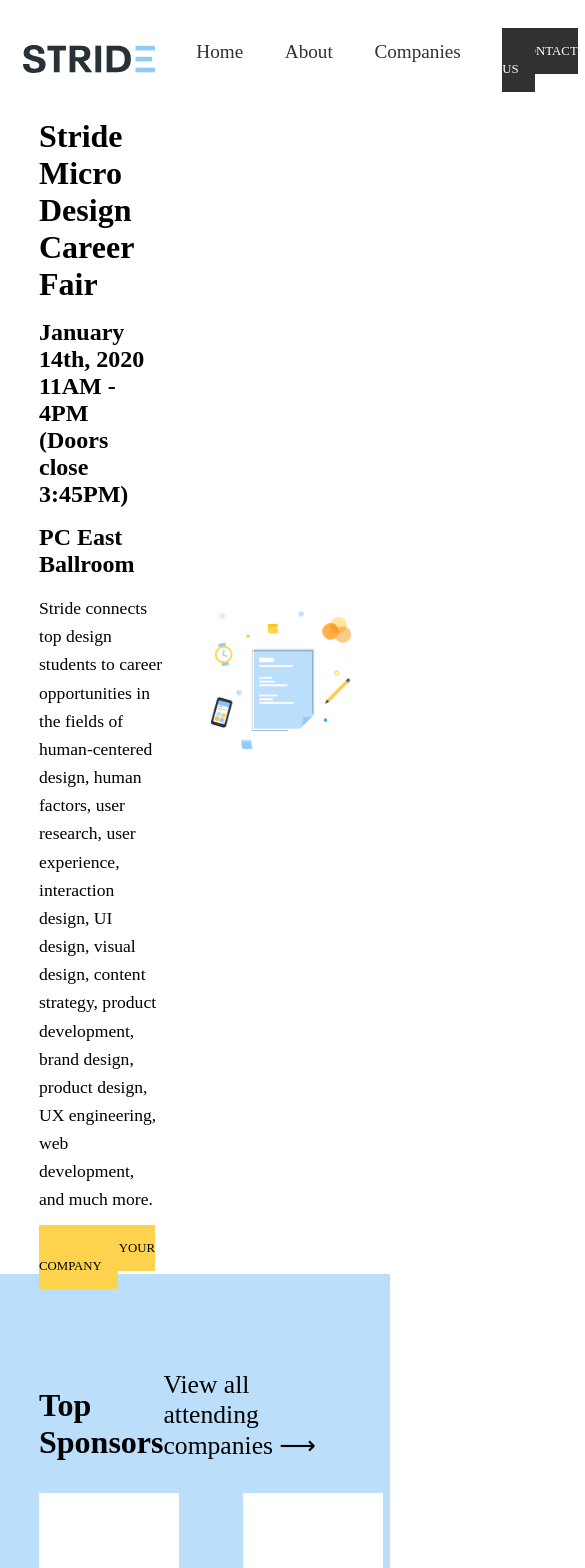
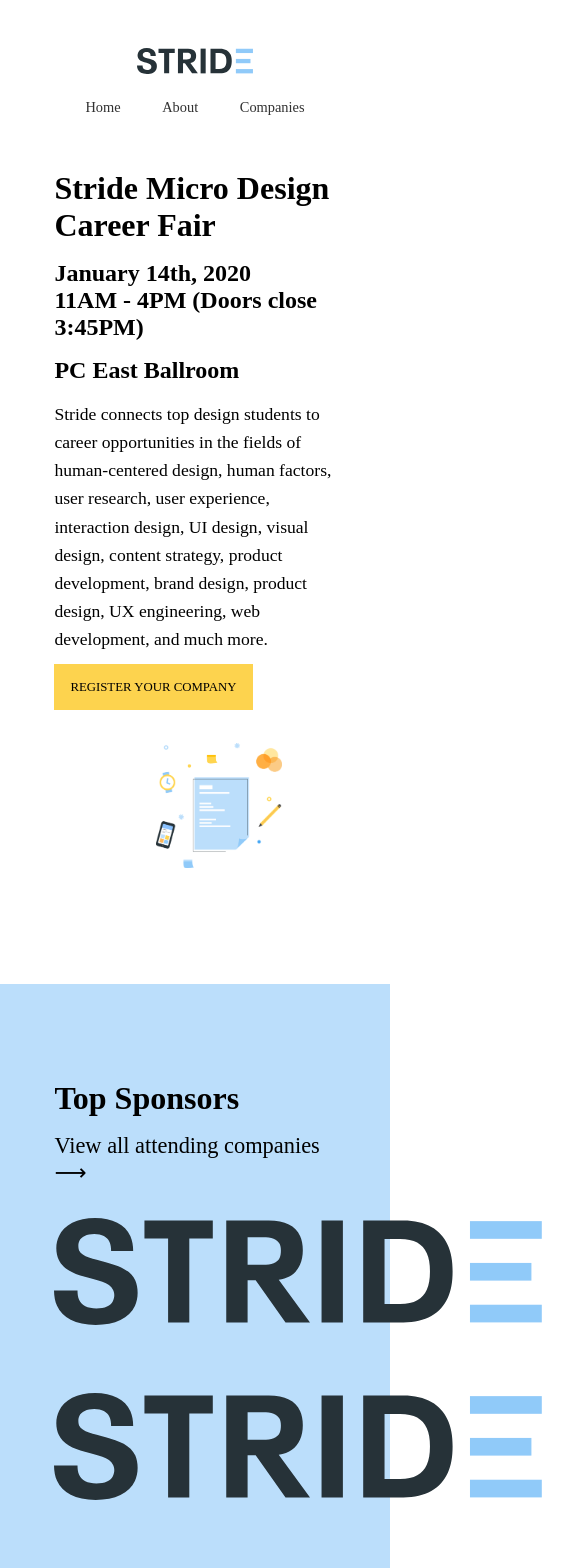
Before and after one commit to ucsddesignco/stride22, a React (Create React App) app: page / in a window 390 px wide. Shown: the top 1568 px of the page, 585 px wide, since content can reach past the window. Built offline with nearby package versions, Linux system fonts and the light colour scheme; a web font is replaced by a local one.

Commit message:
Add mobile styling for home page

```diff
--- a/src/components/Home/Landing/style.css
+++ b/src/components/Home/Landing/style.css
@@ -1,5 +1,6 @@
 .landing {
-    padding: 0 10vw;
+    padding: 0 8vw;
+    height: 90vh;
     display: flex;
     align-items: center;
     font-family: 'Neue Plak';
@@ -32,3 +33,13 @@
     padding: 3rem 0 5rem 3rem;
     width: 45%;
 }
+
+@media screen and (max-width: 1000px) {
+    .landing {
+        flex-direction: column;
+        padding: 3.4rem;
+    }
+    .landing__content {
+        width: 100%;
+    }
+}
--- a/src/components/Home/Sponsor/style.css
+++ b/src/components/Home/Sponsor/style.css
@@ -1,6 +1,6 @@
 .sponsors {
     background-color: #bbdefb;
-    padding: 6rem 10vw;
+    padding: 6rem 8vw;
 }
 
 .sponsors__header {
@@ -16,25 +16,41 @@
 }
 
 .sponsors__header > a {
-    font-size: 1.6rem;
+    font-size: 1.4rem;
     font-family: 'Neue Plak';
     margin-bottom: 2rem;
+    text-decoration: none;
+    color: #000;
 }
 
 .sponsors__list {
     display: grid;
     grid-template-columns: 1fr 1fr 1fr 1fr;
-    gap: 4rem;
+    gap: 2rem;
 }
 
-.sponsors__card {
-    background-color: #fff;
-    height: 200px;
-    display: flex;
-    align-items: center;
-    justify-content: center;
+.sponsors .attending-card {
+    margin: 1.2rem;
 }
 
-.sponsors__card > img {
-    width: 140px;
+.sponsors__list > .attending-card > img {
+    width: 80%;
 }
+
+@media screen and (max-width: 1024px) {
+    .sponsors {
+        padding: 6rem 3.4rem;
+    }
+    .sponsors__header {
+        flex-direction: column;
+        align-items: flex-start;
+    }
+    .sponsors__header > h1 {
+        margin-bottom: 1rem;
+    }
+    .sponsors__list {
+        display: grid;
+        grid-template-columns: 1fr 1fr;
+        gap: 4rem;
+    }
+}
--- a/src/components/Navbar/style.css
+++ b/src/components/Navbar/style.css
@@ -1,9 +1,8 @@
 nav {
-    height: 14vh;
     display: flex;
     align-items: center;
     justify-content: space-between;
-    padding: 0 6vw;
+    padding: 8vh 6vw 0vh 6vw;
 }
 
 nav > img {
@@ -19,6 +18,7 @@
 nav > ul > li {
     text-decoration: none;
     margin-left: 2.6rem;
+    position: relative;
 }
 
 nav > ul > li > a {
@@ -27,8 +27,15 @@
     color: #313131;
 }
 
-nav > ul > li > a:hover {
-
+nav > ul > li > a:hover::after {
+    color: #aaa;
+    position: absolute;
+    width: 4px;
+    height: 2px;
+    top: 0;
+    right: -10px;
+    bottom: 0;
+    content: "";
 }
 
 #contact-button {
@@ -38,3 +45,25 @@
     font-family: 'NB International Mono';
     font-size: 0.8rem;
 }
+
+@media screen and (max-width: 1024px) {
+    nav {
+        flex-direction: column;
+        height: 8vh;
+        padding-top: 3rem;
+    }
+
+    nav > img {
+        height: 1.6rem;
+    }
+
+    nav > ul > li > a {
+        font-size: 0.9rem;
+        text-decoration: none;
+        color: #313131;
+    }
+
+    #contact-button {
+        display: none;
+    }
+}
```
